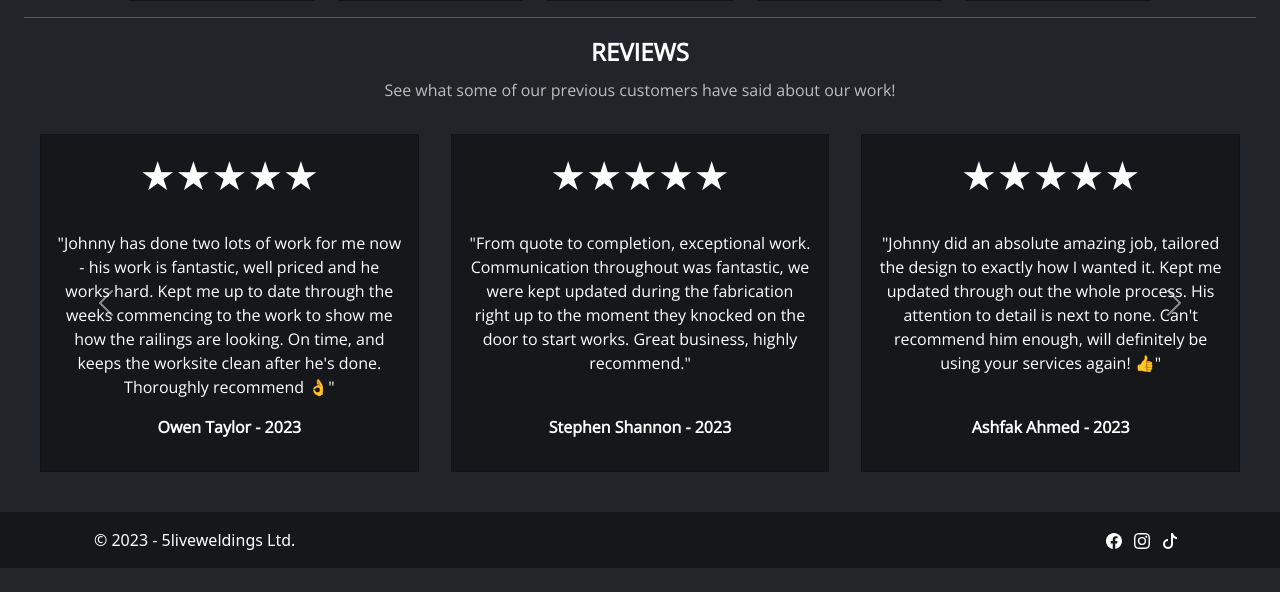
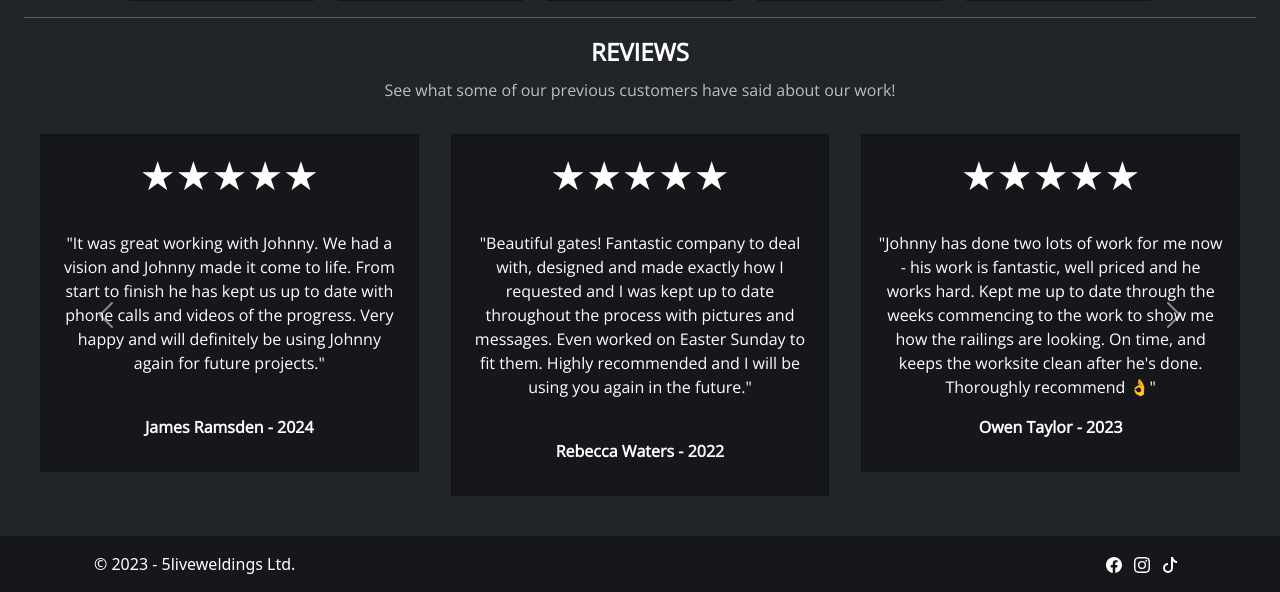
Before and after one commit to ethanbfc/5liveweldings, a Django app: page / in a window 1280 px wide. Shown: the part 881-1473 px from the top of the page. Before the commit the page ends 1449 px from the top, so only its background shows below. Run offline with Django 4.2, Linux system fonts and the light colour scheme.

Commit message:
chore: Update reviews

```diff
--- a/home/templates/index.html
+++ b/home/templates/index.html
@@ -143,6 +143,38 @@
                                 <h1>★★★★★</h1>
                                 <br>
                                 <p>
+                                    "It was great working with Johnny. We had a vision and Johnny made it come to life. From start to finish he has kept us up to date with
+                                    phone calls and videos of the progress. Very happy and will definitely be using Johnny again for future projects."
+                                </p>
+                                <br>
+                                <p><b>James Ramsden - 2024</b></p>
+                            </div>
+                        </div>
+                    </div>
+                </div>
+                <div class="carousel-item" data-interval="10000">
+                    <div class="col-sm-4 col-12 p-3">
+                        <div class="card">
+                            <div class="card-body text-center">
+                                <h1>★★★★★</h1>
+                                <br>
+                                <p>
+                                    "Beautiful gates! Fantastic company to deal with, designed and made exactly how I requested and I was kept up to date throughout the process
+                                    with pictures and messages. Even worked on Easter Sunday to fit them. Highly recommended and I will be using you again in the future."
+                                </p>
+                                <br>
+                                <p><b>Rebecca Waters - 2022</b></p>
+                            </div>
+                        </div>
+                    </div>
+                </div>
+                <div class="carousel-item" data-interval="10000">
+                    <div class="col-sm-4 col-12 p-3">
+                        <div class="card">
+                            <div class="card-body text-center">
+                                <h1>★★★★★</h1>
+                                <br>
+                                <p>
                                     "Johnny has done two lots of work for me now - his work is fantastic, well priced and he works hard. Kept me up to date through the weeks
                                     commencing to the work to show me how the railings are looking. On time, and keeps the worksite clean after he's done. Thoroughly recommend 👌"
                                 </p>
@@ -158,11 +190,12 @@
                                 <h1>★★★★★</h1>
                                 <br>
                                 <p>
-                                    "From quote to completion, exceptional work. Communication throughout was fantastic, we were kept updated during the fabrication right up to the
-                                    moment they knocked on the door to start works. Great business, highly recommend."
+                                    "This is the second time we've used these guys and their attention to detail is second to none. They were in constant contact on the
+                                    progress of our order, friendly, great lads. The work and the fitting of the gate and fences were brilliant and I would definitely recommend
+                                    to anybody."
                                 </p>
                                 <br>
-                                <p><b>Stephen Shannon - 2023</b></p>
+                                <p><b>Bill Smith - 2024</b></p>
                             </div>
                         </div>
                     </div>
@@ -199,22 +232,6 @@
                         </div>
                     </div>
                 </div>
-                <div class="carousel-item" data-interval="10000">
-                    <div class="col-sm-4 col-12 p-3">
-                        <div class="card">
-                            <div class="card-body text-center">
-                                <h1>★★★★★</h1>
-                                <br>
-                                <p>
-                                    "Beautiful gates! Fantastic company to deal with, designed and made exactly how I requested and I was kept up to date throughout the process
-                                    with pictures and messages. Even worked on Easter Sunday to fit them. Highly recommended and I will be using you again in the future."
-                                </p>
-                                <br>
-                                <p><b>Rebecca Waters - 2022</b></p>
-                            </div>
-                        </div>
-                    </div>
-                </div>
             </div>
             <a class="carousel-control-prev bg-transparent w-aut" href="#reviewsCarousel" role="button" data-bs-slide="prev">
                 <span class="carousel-control-prev-icon" aria-hidden="true"></span>
```
